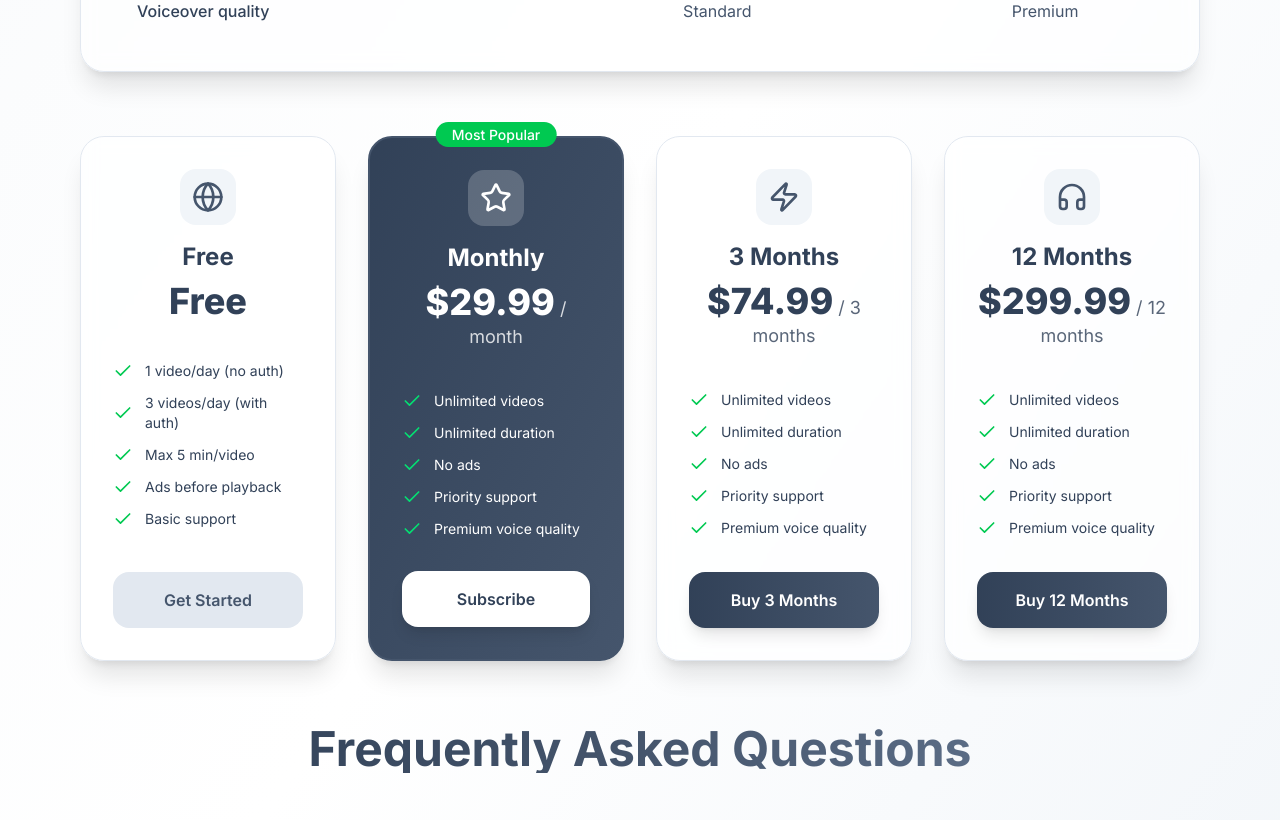
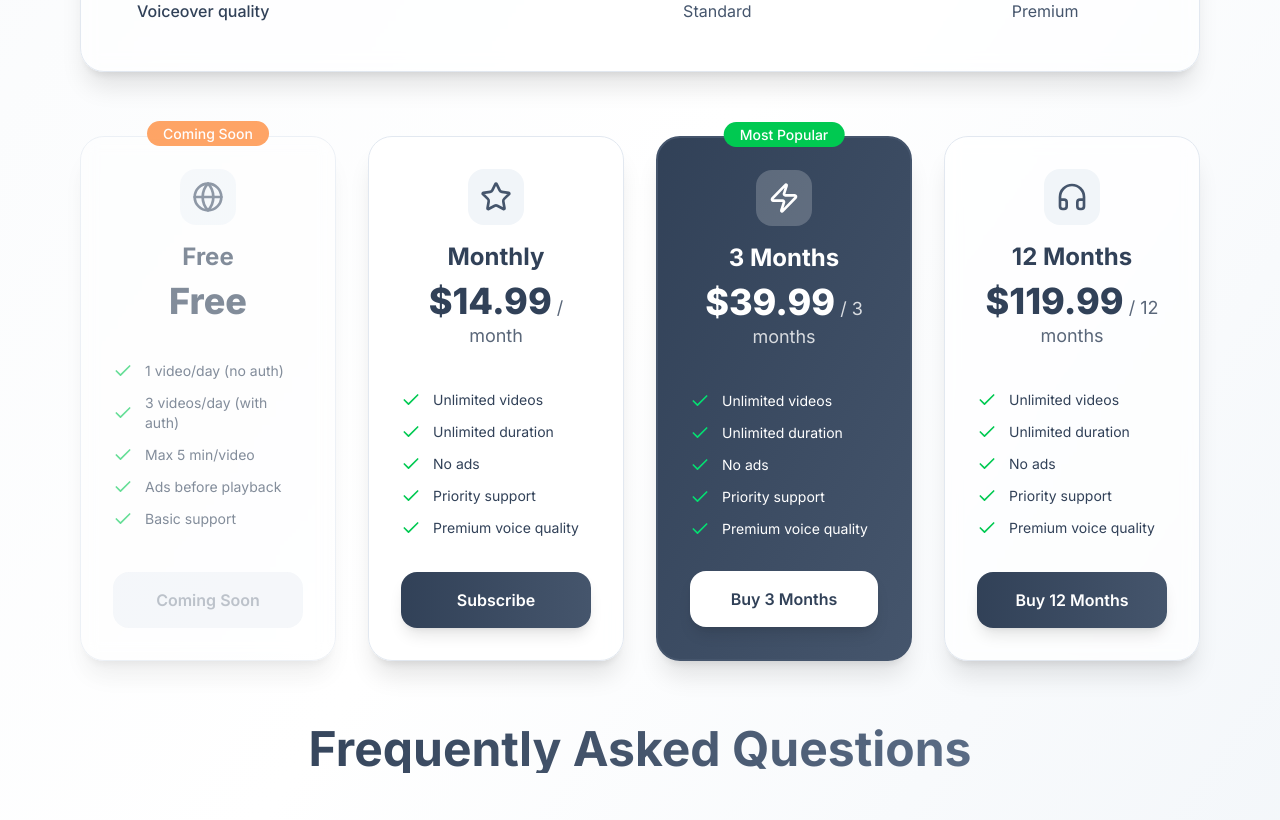
Before and after one commit to dubtubeO1/dubtube, a Next.js app: page /pricing in a window 1280 px wide. Shown: the part 740-1560 px from the top of the page. Built offline with nearby package versions, Linux system fonts and the light colour scheme; no server answers.

Commit message:
pricing texts updated

```diff
--- a/app/page.tsx
+++ b/app/page.tsx
@@ -275,19 +275,21 @@
               </button>
             </form>
 
-            {/* Usage info */}
-            <div className="space-y-4 mt-6">
-              <div className="flex items-center justify-center space-x-4 text-sm text-slate-500">
-                <div className="flex items-center space-x-2">
-                  <CheckCircle className="w-4 h-4 text-green-500" />
-                  <span>Free tier: 1 video/day (max 5 min)</span>
-                </div>
-                <div className="w-px h-4 bg-slate-300"></div>
-                <div className="flex items-center space-x-2">
-                  <CheckCircle className="w-4 h-4 text-green-500" />
-                  <span>Sign up for unlimited access</span>
-                </div>
-              </div>
+            {/* Call to action */}
+            <div className="mt-6">
+              <button
+                onClick={() => router.push('/pricing#pricing-cards')}
+                className="w-full py-4 px-6 rounded-2xl bg-gradient-to-r from-slate-600 to-slate-500
+                         text-white font-medium hover:from-slate-700 hover:to-slate-600
+                         focus:outline-none focus:ring-2 focus:ring-slate-500 focus:ring-offset-2
+                         transition-all duration-300 transform hover:scale-105
+                         shadow-lg hover:shadow-xl"
+              >
+                <span className="flex items-center justify-center space-x-3">
+                  <Sparkles className="w-5 h-5" />
+                  <span>View Pricing Plans</span>
+                </span>
+              </button>
             </div>
           </div>
 
--- a/app/pricing/page.tsx
+++ b/app/pricing/page.tsx
@@ -13,13 +13,15 @@
       'Ads before playback',
       'Basic support',
     ],
-    button: 'Get Started',
+    button: 'Coming Soon',
     highlight: false,
     icon: Globe,
+    disabled: true,
+    comingSoon: true,
   },
   {
     name: 'Monthly',
-    price: '29.99',
+    price: '14.99',
     period: 'month',
     features: [
       'Unlimited videos',
@@ -29,12 +31,12 @@
       'Premium voice quality',
     ],
     button: 'Subscribe',
-    highlight: true,
+    highlight: false,
     icon: Star,
   },
   {
     name: '3 Months',
-    price: '74.99',
+    price: '39.99',
     period: '3 months',
     features: [
       'Unlimited videos',
@@ -44,12 +46,12 @@
       'Premium voice quality',
     ],
     button: 'Buy 3 Months',
-    highlight: false,
+    highlight: true,
     icon: Zap,
   },
   {
     name: '12 Months',
-    price: '299.99',
+    price: '119.99',
     period: '12 months',
     features: [
       'Unlimited videos',
@@ -139,6 +141,9 @@
           </div>
         </div>
 
+        {/* Pricing Cards Section Anchor */}
+        <div id="pricing-cards" className="scroll-mt-24"></div>
+
         {/* Pricing Cards */}
         <div className="grid grid-cols-1 md:grid-cols-2 lg:grid-cols-4 gap-8 mb-16">
           {plans.map((plan) => {
@@ -146,7 +151,11 @@
             return (
               <div
                 key={plan.name}
-                className={`relative flex flex-col rounded-3xl shadow-xl p-8 transition-all duration-500 transform hover:scale-105 ${
+                className={`relative flex flex-col rounded-3xl shadow-xl p-8 transition-all duration-500 transform ${
+                  plan.disabled
+                    ? 'opacity-60 cursor-not-allowed'
+                    : 'hover:scale-105'
+                } ${
                   plan.highlight
                     ? 'bg-gradient-to-br from-slate-700 to-slate-600 dark:from-slate-600 dark:to-slate-500 text-white border-2 border-slate-600 dark:border-slate-500'
                     : 'bg-white/70 dark:bg-slate-800/70 backdrop-blur-sm border border-slate-200 dark:border-slate-700 text-slate-700 dark:text-slate-200'
@@ -155,6 +164,11 @@
                 {plan.highlight && (
                   <div className="absolute -top-4 left-1/2 transform -translate-x-1/2">
                     <span className="bg-green-500 text-white px-4 py-1 rounded-full text-sm font-medium">Most Popular</span>
+                  </div>
+                )}
+                {plan.comingSoon && (
+                  <div className="absolute -top-4 left-1/2 transform -translate-x-1/2">
+                    <span className="bg-orange-500 text-white px-4 py-1 rounded-full text-sm font-medium">Coming Soon</span>
                   </div>
                 )}
 
@@ -181,14 +195,14 @@
                 </ul>
 
                 <button
-                  className={`w-full py-4 rounded-2xl font-semibold transition-all duration-300 transform hover:scale-105 ${
-                    plan.highlight
-                      ? 'bg-white text-slate-700 hover:bg-slate-50 shadow-lg hover:shadow-xl'
-                      : plan.price === '0'
-                      ? 'bg-slate-200 dark:bg-slate-700 text-slate-600 dark:text-slate-300 cursor-not-allowed'
-                      : 'bg-gradient-to-r from-slate-700 to-slate-600 dark:from-slate-600 dark:to-slate-500 text-white hover:from-slate-800 hover:to-slate-700 dark:hover:from-slate-500 dark:hover:to-slate-400 shadow-lg hover:shadow-xl'
+                  className={`w-full py-4 rounded-2xl font-semibold transition-all duration-300 ${
+                    plan.disabled
+                      ? 'bg-slate-200 dark:bg-slate-700 text-slate-600 dark:text-slate-300 cursor-not-allowed opacity-60'
+                      : plan.highlight
+                      ? 'bg-white text-slate-700 hover:bg-slate-50 shadow-lg hover:shadow-xl transform hover:scale-105'
+                      : 'bg-gradient-to-r from-slate-700 to-slate-600 dark:from-slate-600 dark:to-slate-500 text-white hover:from-slate-800 hover:to-slate-700 dark:hover:from-slate-500 dark:hover:to-slate-400 shadow-lg hover:shadow-xl transform hover:scale-105'
                   }`}
-                  disabled={plan.price === '0'}
+                  disabled={plan.disabled}
                 >
                   {plan.button}
                 </button>
```
